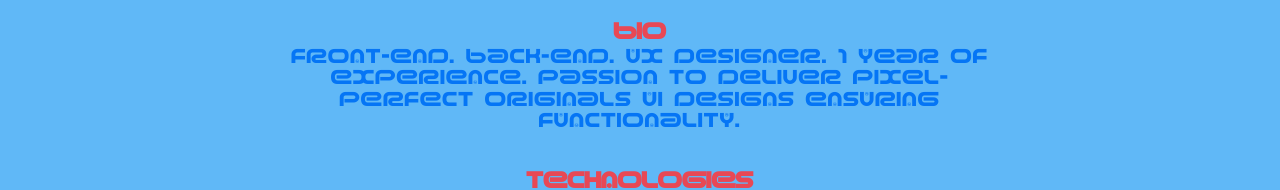
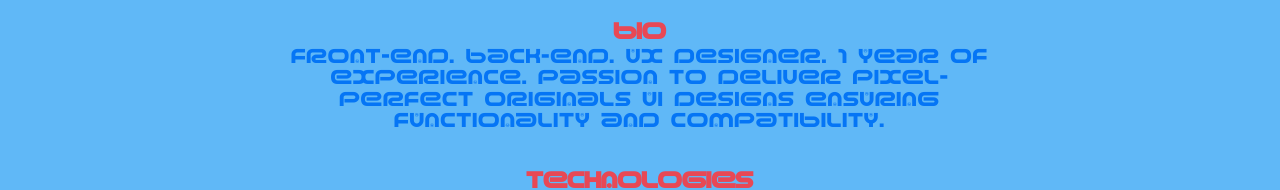
Before and after one commit to pibelanzallamas/brandon-portfolio, a React (Vite) app: page /profile in a window 1280 px wide. Shown: the part 364-554 px from the top of the page. Built offline with nearby package versions, Linux system fonts and the light colour scheme.

Commit message:
bio update

```diff
--- a/src/components/Profile.jsx
+++ b/src/components/Profile.jsx
@@ -26,12 +26,12 @@ function Profile() {
           {esp ? (
             <>
               Front-end. Back-end. Ux Designer. 1 año de experiencia. Pasión por realizar diseños originales
-              de manera pixel perfect, asegurando funcionalidad.
+              de manera pixel perfect, asegurando funcionalidad y compatibilidad.
             </>
           ) : (
             <>
               Front-end. Back-end. Ux Designer. 1 year of experience. Passion to deliver pixel-perfect originals ui designs
-              ensuring functionality.
+              ensuring functionality and Compatibility.
             </>
           )}
         </p>
```
